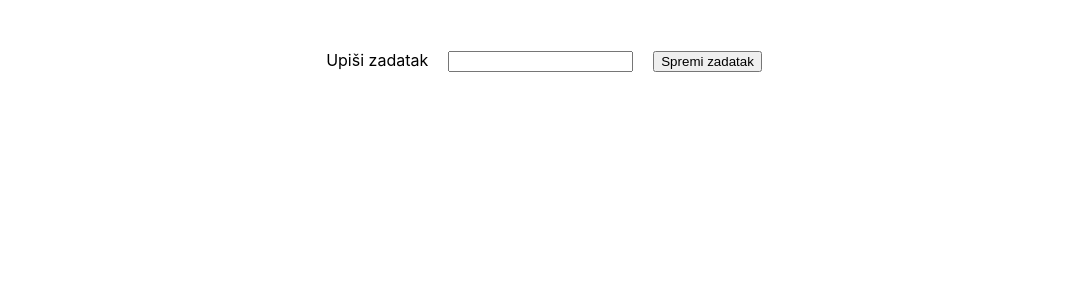
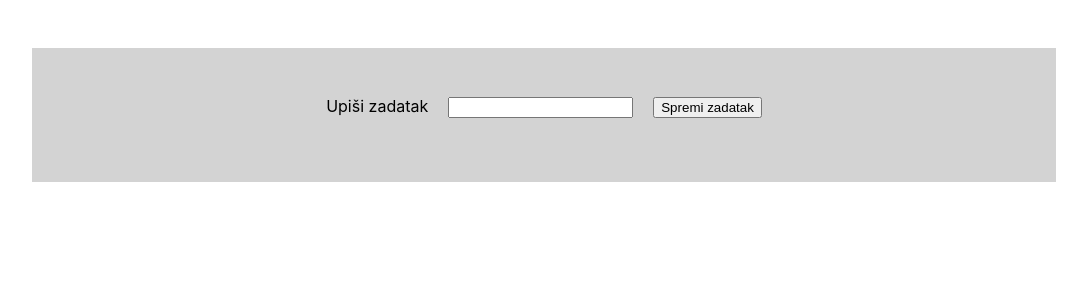
Before and after one commit to damirCizmin/todoappgrupa3, a React (Create React App) app: page / in a window 1280 px wide. Shown: the top 300 px of the page, without its empty margins (96-1183 px from the left). Built offline with nearby package versions, Linux system fonts and the light colour scheme.

Commit message:
neki ludi CSS

```diff
--- a/src/App.css
+++ b/src/App.css
@@ -1,6 +1,15 @@
+
+body {
+  margin: 0;
+  text-align: center;
+}
 .App {
-  text-align: center;
-  margin-top: 50px;
+  width: 1024px;
+  margin: 3rem auto;
+  padding: 3rem 0;
+  background-color: lightgray;
+
+
 }
 
 input {
@@ -15,7 +24,22 @@ input:focus {
   margin-left: 20px;
 }
 
+ul {
+margin: 0 auto;
+  width: 60%;
+  padding-top: 1rem;
+  padding-inline-start: 0;
+  text-align: left;
+
+}
+
 li {
   list-style-type: none;
-  margin-bottom: 10px;
+  margin: 1rem auto;
+  display: grid;
+  padding-bottom: 10px;
+  grid-template-columns: 60px auto 10rem;
+  border-bottom: 1px solid gray;
+
+
 }
--- a/src/App.jsx
+++ b/src/App.jsx
@@ -78,6 +78,7 @@ function App() {
   };
 
   return (
+
     <div className="App">
       <form onSubmit={handleSubmit} className="mt-10 form-container">
         <label htmlFor="zadatci">Upiši zadatak</label>
@@ -112,6 +113,7 @@ function App() {
         ))}
       </ul>
     </div>
+
   );
 }
 
```
